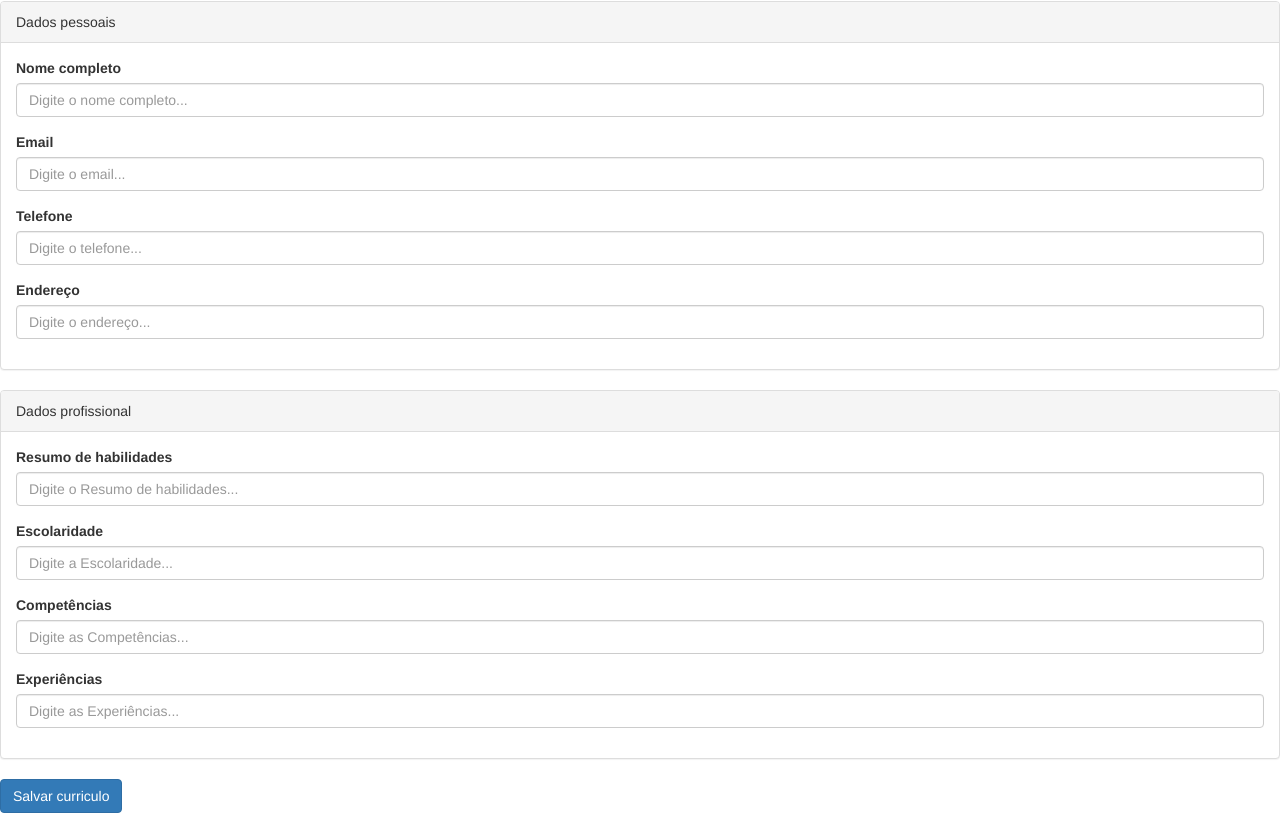
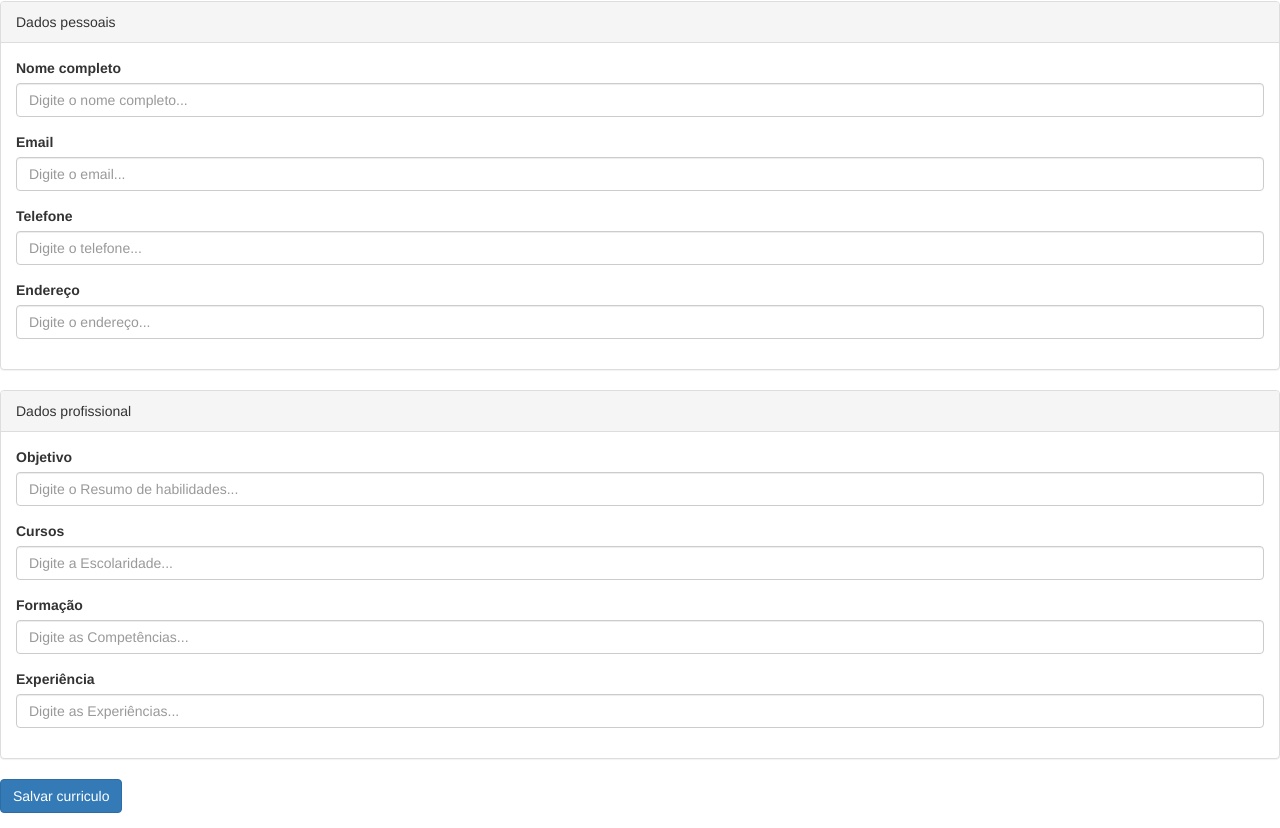
Before and after one commit to EduAraujoDev/TrabalhoFinal_SAAS, an Angular app in the folder CurriculoApp/: page /add in a window 1280 px wide. Shown: the part 310-1138 px from the top of the page. Built offline with nearby package versions, Linux system fonts and the light colour scheme.

Commit message:
Refatoração na classe curriculo

```diff
--- a/CurriculoApp/src/app/add/add.component.html
+++ b/CurriculoApp/src/app/add/add.component.html
@@ -37,20 +37,20 @@
 		<div class="panel-heading">Dados profissional</div>
 		<div class="panel-body">
 			<div class="form-group">
-				<label for="nome">Resumo de habilidades</label>
-				<input type="text" class="form-control" [(ngModel)]="curriculo.skill_summary" id="skill_summary" required placeholder="Digite o Resumo de habilidades...">
+				<label for="nome">Objetivo</label>
+				<input type="text" class="form-control" [(ngModel)]="curriculo.objetivo" id="objetivo" required placeholder="Digite o Resumo de habilidades...">
 			</div>
 			<div class="form-group">
-				<label for="nome">Escolaridade</label>
-				<input type="text" class="form-control" [(ngModel)]="curriculo.formal_education" id="formal_education" required placeholder="Digite a Escolaridade...">
+				<label for="nome">Cursos</label>
+				<input type="text" class="form-control" [(ngModel)]="curriculo.curso" id="curso" required placeholder="Digite a Escolaridade...">
 			</div>
 			<div class="form-group">
-				<label for="nome">Competências</label>
-				<input type="text" class="form-control" [(ngModel)]="curriculo.competencies" id="competencies" required placeholder="Digite as Competências...">
+				<label for="nome">Formação</label>
+				<input type="text" class="form-control" [(ngModel)]="curriculo.formacao" id="formacao" required placeholder="Digite as Competências...">
 			</div>
 			<div class="form-group">
-				<label for="nome">Experiências</label>
-				<input type="text" class="form-control" [(ngModel)]="curriculo.work_experience" id="competencies" required placeholder="Digite as Experiências...">
+				<label for="nome">Experiência</label>
+				<input type="text" class="form-control" [(ngModel)]="curriculo.experiencia" id="experiencia" required placeholder="Digite as Experiências...">
 			</div>
 		</div>
 	</div>
--- a/CurriculoApp/src/app/curriculo.ts
+++ b/CurriculoApp/src/app/curriculo.ts
@@ -3,17 +3,17 @@ import { Usuario } from './usuario';
 export class Curriculo {
 	id: number;
 	usuario: Usuario;
-	skill_summary: string;
-	competencies: string;
-	formal_education: string;
-	work_experience: string;
+	objetivo: string;
+    curso: string;
+    formacao: string;
+    experiencia: string;
 
-	constructor (i: number, u: Usuario, s: string, c: string, f: string, w: string) {
+	constructor (i: number, u: Usuario, o: string, c: string, f: string, e: string) {
 		this.id = i;
 		this.usuario = u;
-		this.skill_summary = s;
-		this.competencies = c;
-		this.formal_education = f;
-		this.work_experience = w;
+		this.objetivo = o;
+		this.curso = c;
+		this.formacao = f;
+		this.experiencia = e;
 	}
 }
--- a/CurriculoApp/src/app/list/list.component.html
+++ b/CurriculoApp/src/app/list/list.component.html
@@ -3,19 +3,19 @@
 		<thead>
 			<tr>
 				<th>id</th>
-				<th>skill_summary</th>
-				<th>competencies</th>
-				<th>formal_education</th>
-				<th>work_experience</th>
+				<th>Objetivo</th>
+				<th>Cursos</th>
+				<th>Formacao</th>
+				<th>Experiencia</th>
 			</tr>
 		</thead>
 		<tbody>
 			<tr *ngFor="let curriculo of curriculos">
 				<td>{{curriculo.id}}</td>
-				<td>{{curriculo.skill_summary}}</td>
-				<td>{{curriculo.competencies}}</td>
-				<td>{{curriculo.formal_education}}</td>
-				<td>{{curriculo.work_experience}}</td>
+				<td>{{curriculo.objetivo}}</td>
+				<td>{{curriculo.curso}}</td>
+				<td>{{curriculo.formacao}}</td>
+				<td>{{curriculo.experiencia}}</td>
 			</tr>
 		</tbody>
 	</table>
```
Also changed, not shown: 1 other file (tests, documents, lock files or other folders).
